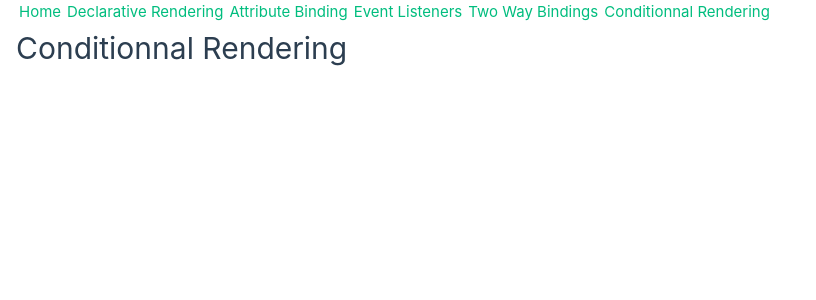
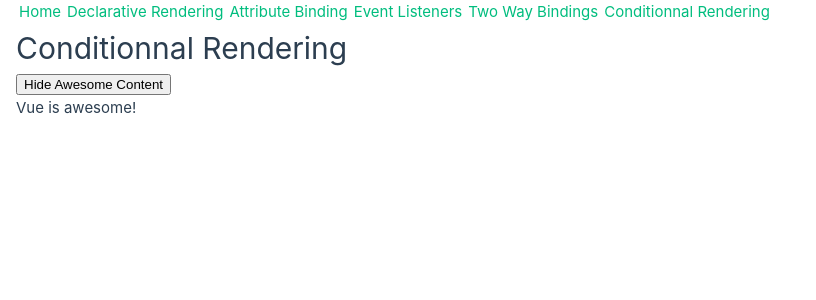
Before and after one commit to ShotGunShack/vue_composition_api_style, a Vue app: page /conditionnal-rendering in a window 1280 px wide. Shown: the top 300 px of the page, without its empty margins (0-816 px from the left). Built offline with nearby package versions, Linux system fonts and the light colour scheme.

Commit message:
conditionnal_rendering : implement a conditionnal message out of the state of isVisible variable using v-if | v-else directives

```diff
--- a/src/components/ConditionnalRendering.vue
+++ b/src/components/ConditionnalRendering.vue
@@ -1,3 +1,14 @@
 <template>
     <h1>Conditionnal Rendering</h1>
+    <button @click="isVisible = !isVisible">
+        {{ isVisible ? 'Hide Awesome' : 'Show Awesome' }} Content
+    </button>
+    <p v-if="isVisible">Vue is awesome!</p>
+    <p v-else>Oh no 😢</p>
 </template>
+
+<script setup>
+    import { ref } from 'vue';
+
+    const isVisible = ref(true);
+</script>
```
